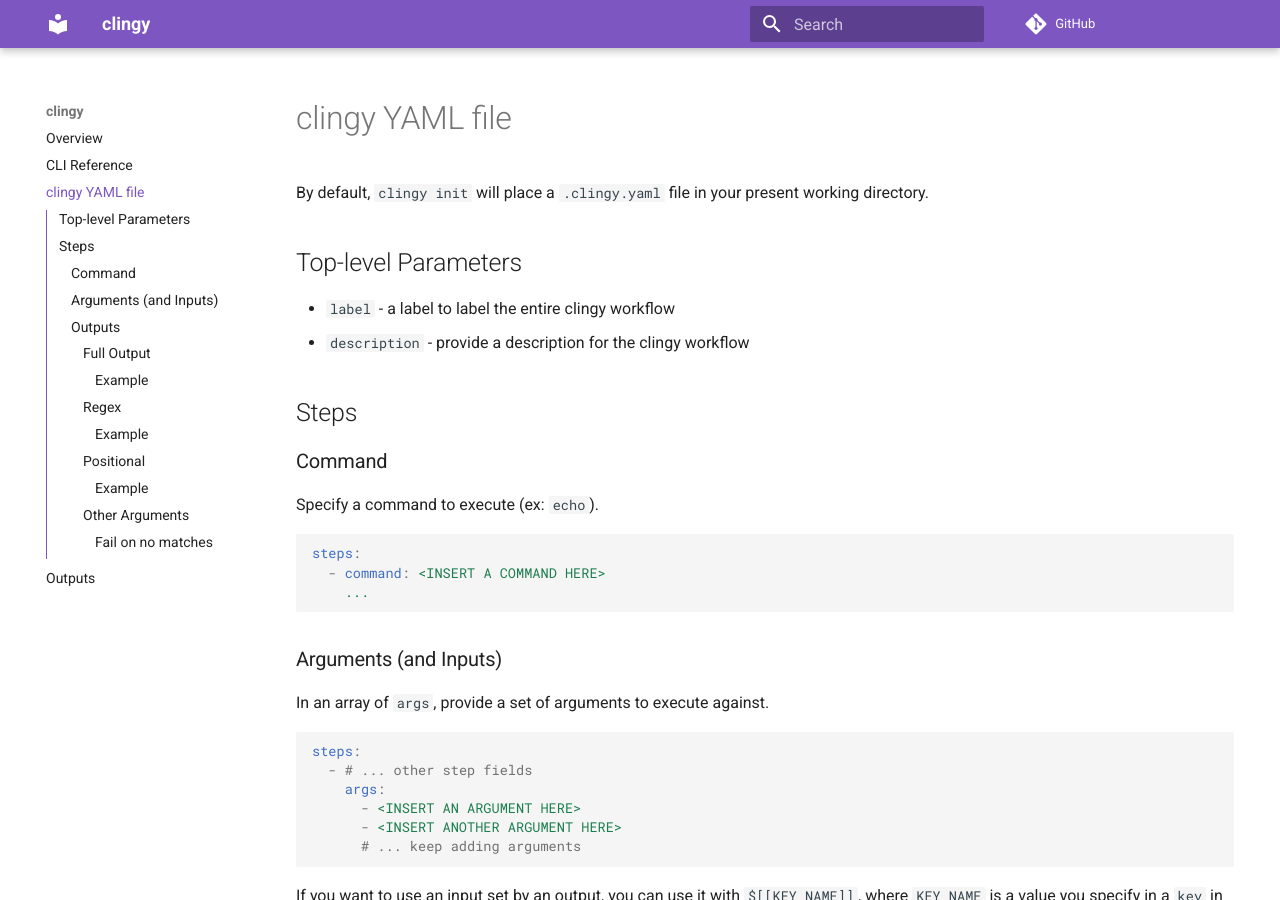
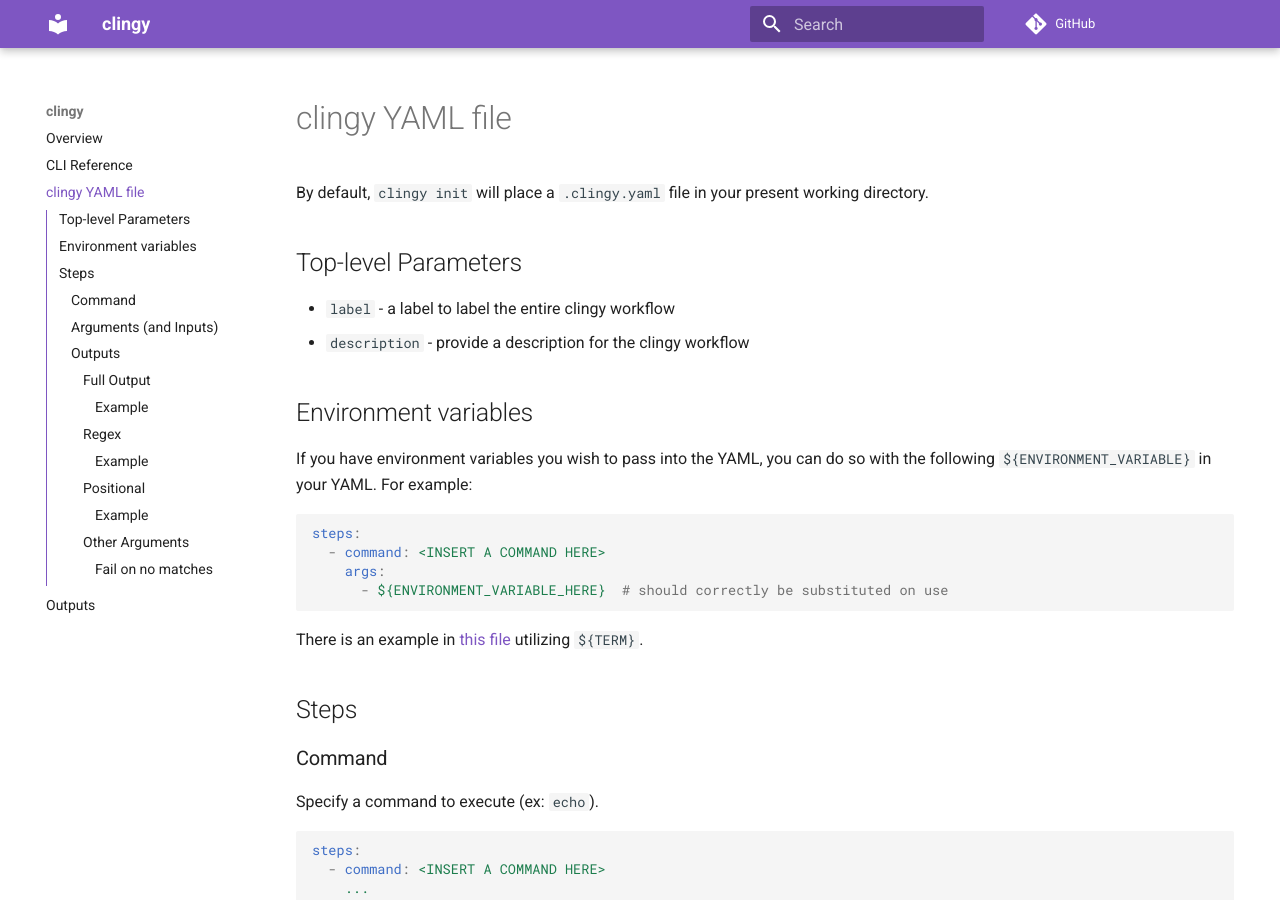
Before and after one commit to madhuravius/clingy, an MkDocs documentation site: the page built from docs/02_yaml.md, in a window 1280 px wide and 900 px high. Built offline with MkDocs 1.6.1 and Material for MkDocs 9.7.7, drawn with Linux system fonts in a browser that asks for light colours; comment, search, counter and statistics services are not loaded.

Commit message:
feat: added environment variable passthrough (#22)

````diff
--- a/docs/02_yaml.md
+++ b/docs/02_yaml.md
@@ -6,6 +6,21 @@
 
 * `label` - a label to label the entire clingy workflow
 * `description` - provide a description for the clingy workflow
+
+## Environment variables
+
+If you have environment variables you wish to pass into the YAML, you can do so with the following
+`${ENVIRONMENT_VARIABLE}` in your YAML.  For example:
+
+```yaml
+steps:
+  - command: <INSERT A COMMAND HERE>
+    args:
+      - ${ENVIRONMENT_VARIABLE_HERE}  # should correctly be substituted on use
+```
+
+There is an example in [this file](https://github.com/madhuravius/clingy/blob/main/cmd/test_data/01_basic_flow_will_pass.yaml)
+utilizing `${TERM}`.
 
 ## Steps
 
````
Also changed, not shown: docs/example-outputs/html-simple/0.jpg, docs/example-outputs/html-simple/1.jpg, docs/example-outputs/html-simple/2.jpg, docs/example-outputs/html-simple/3.jpg, docs/example-outputs/images-only/0.jpg, docs/example-outputs/images-only/1.jpg, docs/example-outputs/images-only/2.jpg, docs/example-outputs/images-only/3.jpg, 2 other files.
